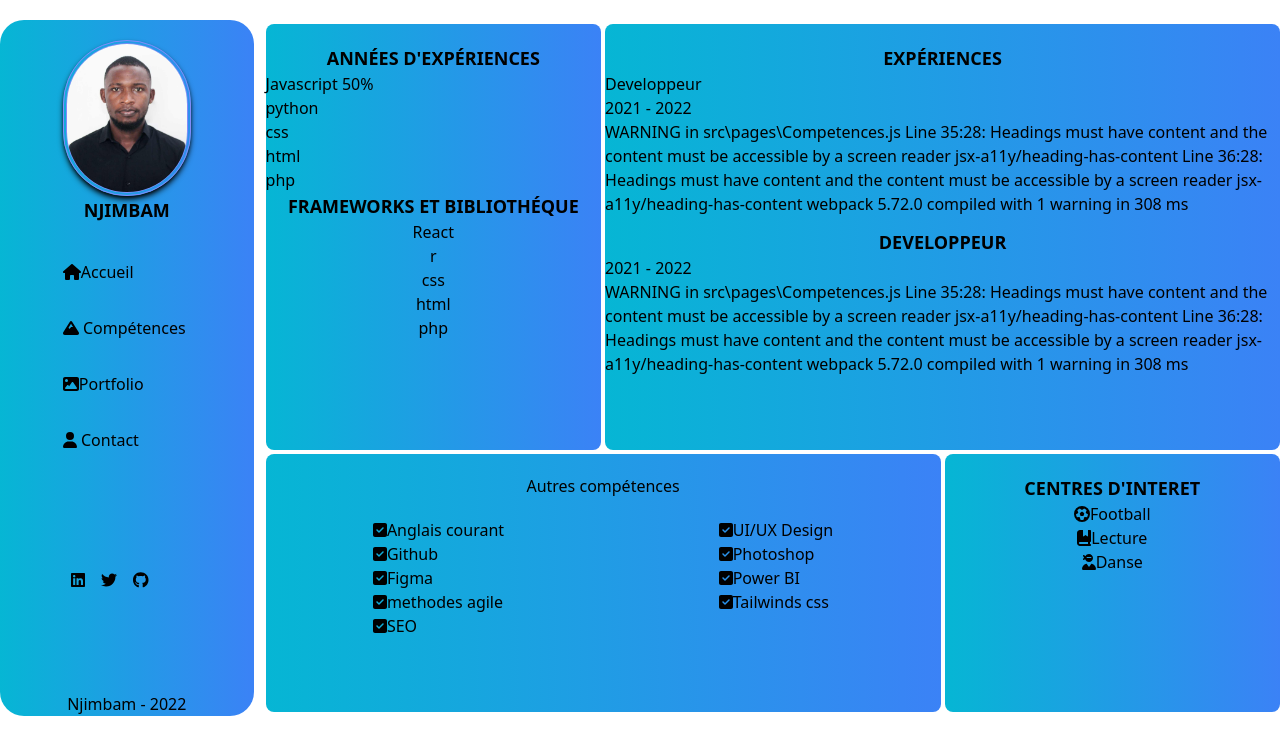
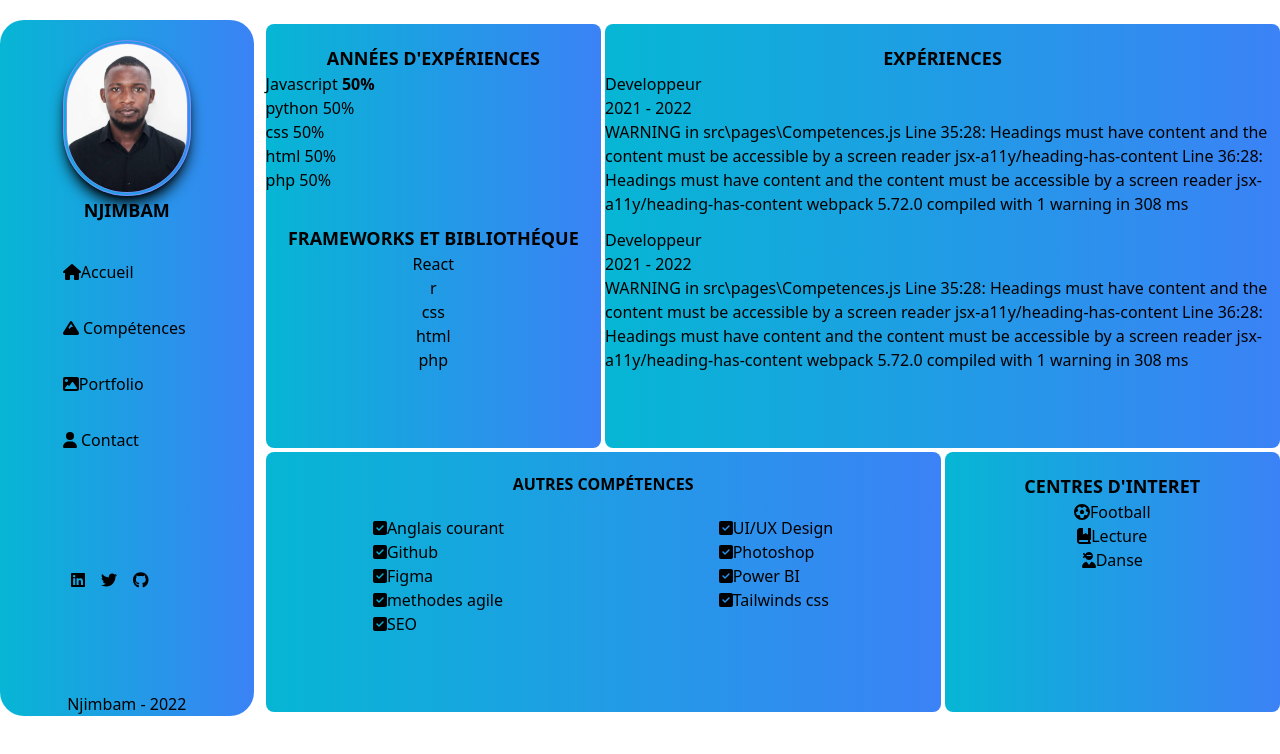
Before and after one commit to njimbamI/DIPBOOST-MASTER, a React (Create React App) app: page /competences in a window 1280 px wide. Shown: the top 754 px of the page. Built offline with nearby package versions, Linux system fonts and the light colour scheme.

Commit message:
5 commit

```diff
--- a/src/index.css
+++ b/src/index.css
@@ -5,7 +5,7 @@
 
  .card{  @apply text-black hover:text-white pb-8}
  .img{
-     @apply  rounded-full shadow-md w-32 shadow-black border-double border-4 border-indigo-400
+     @apply  rounded-full shadow-lg w-32 shadow-black border-double border-4 border-indigo-400
  }
 .bolo{
     @apply hover:translate-x-2 text-justify py-4
--- a/src/navigation/Navigation.js
+++ b/src/navigation/Navigation.js
@@ -16,8 +16,8 @@ const Navigation = () => {
                     <ul className='justify-center items-center'>
 
                         <li className='bolo'>
-                            <Link exact to="/" ><FontAwesomeIcon icon={faHome} />
-                                <span className='card'>Accueil</span>
+                            <Link className='card' exact to="/" ><FontAwesomeIcon icon={faHome} />
+                                Accueil
                             </Link>
                         </li>
                         <li className='bolo'><Link className='card' exact to="/Competences" ><FontAwesomeIcon icon={faMountain} /> Compétences</Link></li>
--- a/src/pages/Competences.js
+++ b/src/pages/Competences.js
@@ -12,13 +12,13 @@ const Competences = () => {
                     <div className='bg-gradient-to-r from-cyan-500 to-blue-500  rounded-lg py-5'>
                         <h1 className='h1'>Années d'expériences</h1>
                         <ul>
-                            <li> Javascript <span> 50% </span></li>
-                            <li>  python</li>
-                            <li> css</li>
-                            <li> html</li>
-                            <li>php</li>
+                            <li> Javascript <span className='font-bold'> 50% </span></li>
+                            <li>  python <span> 50% </span></li>
+                            <li> css <span> 50% </span></li>
+                            <li> html<span> 50% </span></li>
+                            <li>php<span> 50% </span></li>
                         </ul>
-                        <h1 className='h1'>Frameworks et Bibliothéque</h1>
+                        <h1 className='text-center uppercase text-lg font-bold pt-8'>Frameworks et Bibliothéque</h1>
                         <ul className='text-center'>
                             <li>React</li>
                             <li>r</li>
@@ -40,7 +40,7 @@ const Competences = () => {
                             webpack 5.72.0 compiled with 1 warning in 308 ms</p>
                         </div>
 
-                        <h2 className='h1'>Developpeur</h2>
+                        <h2>Developpeur</h2>
                         <h3>2021 - 2022</h3>
                         <p>WARNING in src\pages\Competences.js
                             Line 35:28:  Headings must have content and the content must be accessible by a screen reader  jsx-a11y/heading-has-content
@@ -51,7 +51,7 @@ const Competences = () => {
 
 
                     <div className='col-span-2 bg-gradient-to-r from-cyan-500 to-blue-500  rounded-lg py-5'>
-                        <h1 className='text-center mb-5'>Autres compétences</h1>
+                        <h1 className='text-center mb-5 font-bold uppercase'>Autres compétences</h1>
                         <div className='flex justify-around'>
                         <ul>
                             <li><FontAwesomeIcon icon={faCheckSquare} />Anglais courant</li>
--- a/src/pages/Competences1.js
+++ /dev/null
@@ -1,17 +0,0 @@
-import React from 'react';
-import Navigation from '../navigation/Navigation';
-
-const Competences1 = () => {
-    return (
-        <div>
-             <div className='flex text-center'>
-            <Navigation/>
-            <div className='contenu'>
-                <h1>bonjour</h1>
-            </div>
-            </div>
-        </div>
-    );
-};
-
-export default Competences1;
--- a/src/pages/Contact.js
+++ b/src/pages/Contact.js
@@ -15,7 +15,7 @@ const Contact = () => {
             <Navigation />
             <div className='contenu'>
                 <div className='flex flex-row justify-center items-center py-24'>
-                    <ul className='bg-black rounded-lg drop-shadow-2xl p-10'>
+                    <ul className='bg-black rounded-lg shadow-2xl shadow-white p-10'>
                     <h1 className='pb-5 text-center uppercase text-lg font-bold'>Contactez moi</h1>
                         <li> <FontAwesomeIcon className='px-2' icon={faMap} />Pontoise</li>
                         <li> <FontAwesomeIcon className='px-2' icon={faMobileAlt} />
```
